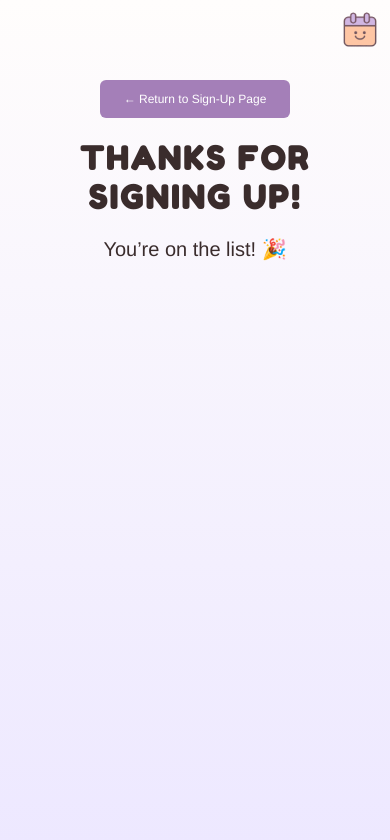
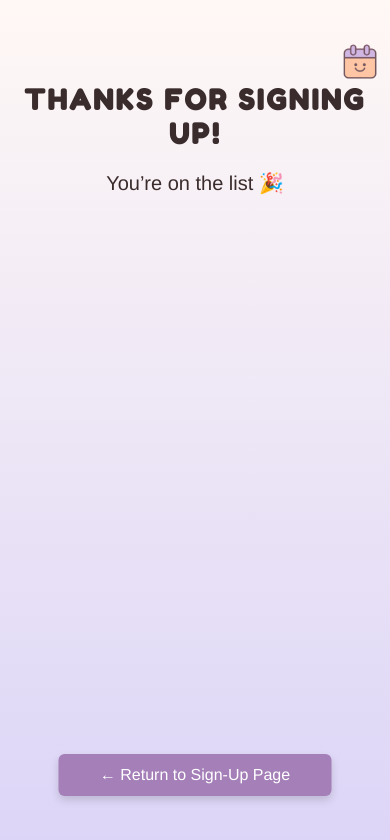
Before and after one commit to sm0lstack/dupree_signup, a website: page thanks.html in a window 390 px wide. Drawn offline with Linux system fonts and the light colour scheme.

Commit message:
Exclude last Saturdays + mobile CSS fixes

```diff
--- a/styles.css
+++ b/styles.css
@@ -3,7 +3,7 @@
     --lavender: #e6ddff;
     --accent: #ff8c66;
     --text: #3a2c2c;
-    --bg: linear-gradient(180deg, #fffdfc, #ede8ff);
+    --bg: linear-gradient(180deg, #fff8f5, #dcd5f7);
     --table-border: #c8abe2;
     --font-main: 'Helvetica Neue', sans-serif;
     --date-text: #b9a7c9;
@@ -78,13 +78,14 @@
 
   .back-btn {
     display: inline-block;
-    margin-top: 1rem;
     padding: 0.75rem 1.5rem;
     background: #a47fb8;
     color: #fff;
     text-decoration: none;
     border-radius: 6px;
-    font-size: 0.75rem;
+    font-size: 1rem;
+    margin-top: 1rem;
+    z-index: 1000;
   }
 
   .welcome-flash {
@@ -112,12 +113,35 @@
     font-family: var(--font-main);
     margin: 0;
     padding: 0;
-    background: var(--bg);
-    background-attachment: fixed;
-    background-size: cover;
+
+    background-image: var(--bg);
+    background-repeat: no-repeat;
+    background-position: center top;
+    background-size: 100% 100vh;
+    background-attachment: scroll; /* Default fallback */
+
+    /* mobile-only fix: simulate fixed background using pseudo element */
+    position: relative;
+    overflow-x: hidden;
     color: var(--text);
     font-size: 16px;
   }
+
+  body::before {
+    content: '';
+    position: fixed;
+    top: 0;
+    left: 0;
+    width: 100%;
+    height: 100vh;
+    background-image: var(--bg);
+    background-repeat: no-repeat;
+    background-size: 100% 100vh;
+    background-position: center top;
+    z-index: -1;
+    pointer-events: none;
+  }
+
 
 h1 {
     font-size: 2.15rem;
@@ -371,7 +395,8 @@ header {
     display: none;
   }
 
-  @media (max-width: 475px) {
+  @media (max-width: 600px) {
+
     .signup-row {
       flex-direction: column;
       margin-bottom: 1rem;
@@ -444,4 +469,27 @@ header {
       max-width: 90%;
       margin-left: 1rem;
     }
+
+  .thanks-wrapper h1 {
+    font-size: 1.75rem;
   }
+
+    .thanks-wrapper p {
+      font-size: 1.25rem;
+    }
+
+    .thanks-wrapper .emoji {
+      font-size: 2rem;
+    }
+
+    .back-btn.mobile-fixed {
+      position: fixed;
+      bottom: 3rem;
+      left: 50%;
+      transform: translateX(-50%);
+      margin: 0;
+      box-shadow: 0 4px 8px rgba(0, 0, 0, 0.15);
+      background-color: #a47fb8;
+      width: 70%;
+    }
+  }
--- a/thanks.html
+++ b/thanks.html
@@ -2,6 +2,8 @@
 <html lang="en">
 <head>
   <meta charset="UTF-8" />
+  <meta name="viewport" content="width=device-width, initial-scale=1.0" />
+
   <title>Thanks!</title>
   <link rel="stylesheet" href="styles.css" />
 </head>
@@ -9,13 +11,15 @@
   <h2 id="welcome-msg" class="welcome-flash"></h2>
 
   <div class="thanks-wrapper">
-    <a href="/" class="back-btn">← Return to Sign-Up Page</a>
     <h1>Thanks for Signing Up!</h1>
-    <p>You’re on the list! 🎉</p>
+    <p>You’re on the list 🎉</p>
 
     <a id="calendar-link" class="calendar-icon" target="_blank" rel="noopener" title="Add to Google Calendar">
       <img src="assets/calendar_icon.png" class="calendar-img" alt="Add to Calendar" />
     </a>
+<br>
+<a href="/" class="back-btn mobile-fixed">← Return to Sign-Up Page</a>
+
   </div>
 
   <script>
```
Also changed, not shown: script.js (+9 -1 lines).
